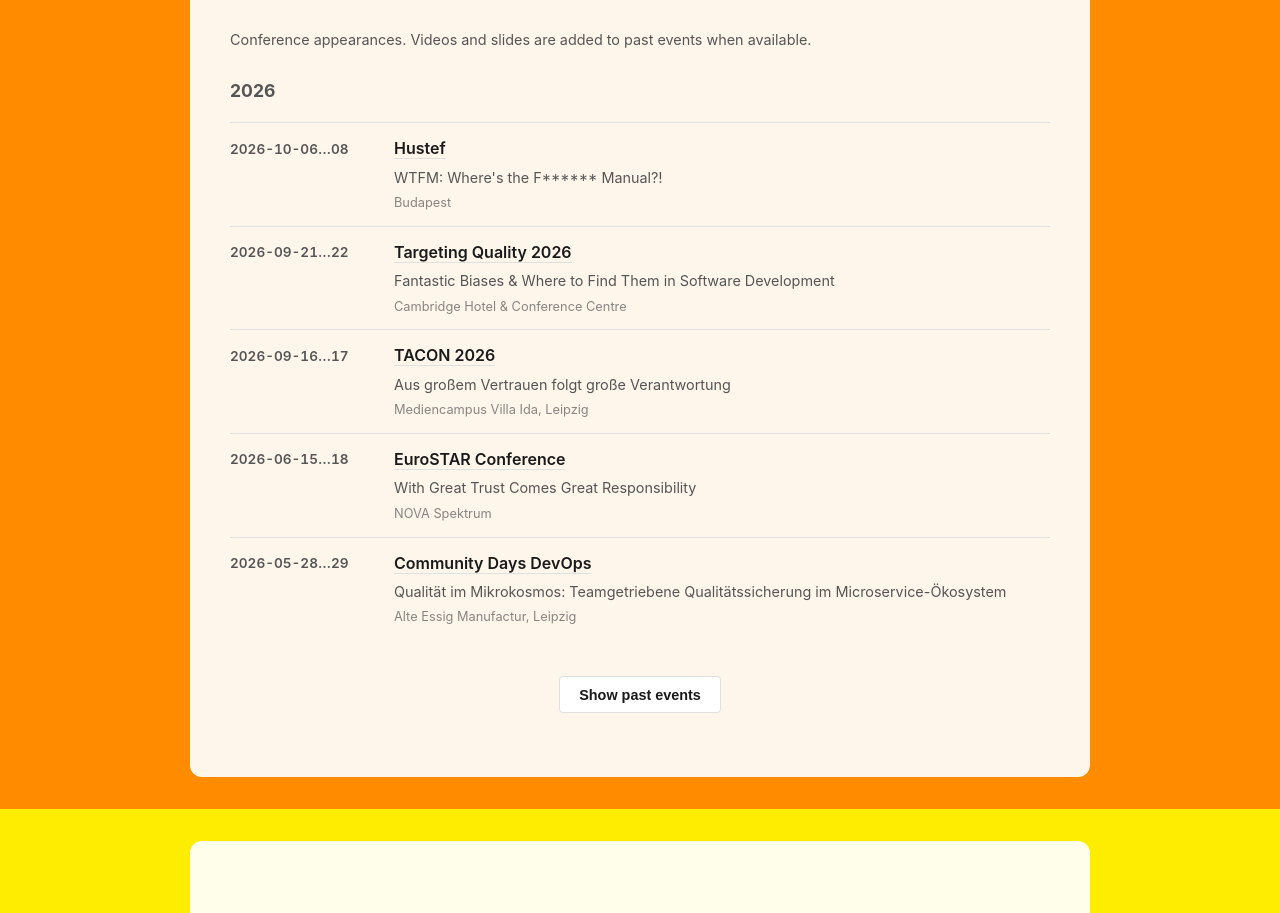
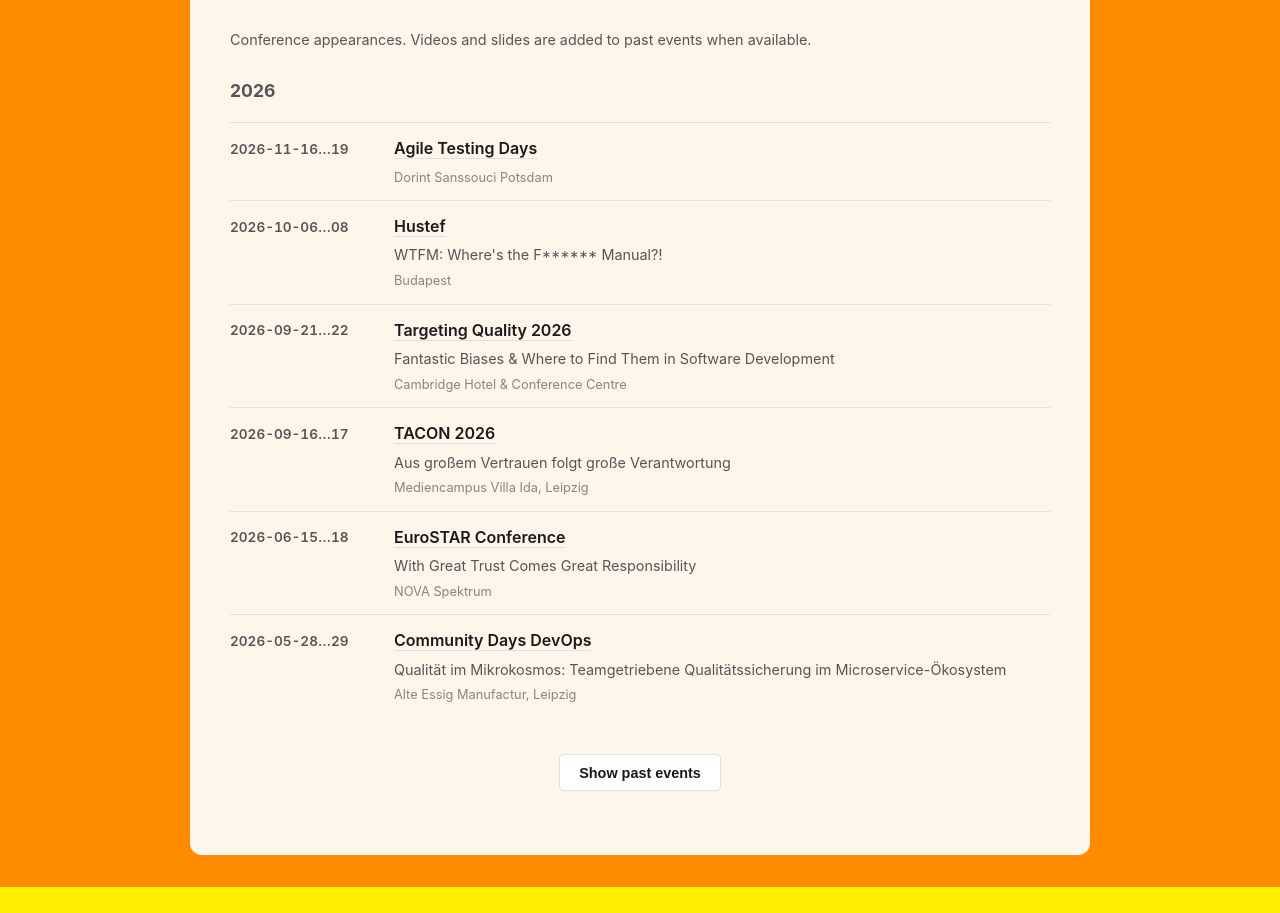
Before and after one commit to mkutz/mkutz.github.io, a React (Vite) app: page / in a window 1280 px wide. Shown: the part 1060-1973 px from the top of the page. Built offline with nearby package versions, Linux system fonts and the light colour scheme.

Commit message:
Add Agile Testing Days 2026 participation

```diff
--- a/src/data/tour.js
+++ b/src/data/tour.js
@@ -2,6 +2,14 @@
   {
     year: 2026,
     events: [
+      {
+        date: "2026-11-16…19",
+        occasion: "Agile Testing Days",
+        occasionUrl: "https://agiletestingdays.com/",
+        content: [],
+        location: "Dorint Sanssouci Potsdam",
+        locationUrl: "https://g.page/Dorint-Potsdam?share",
+      },
       {
         date: "2026-10-06…08",
         occasion: "Hustef",
```
